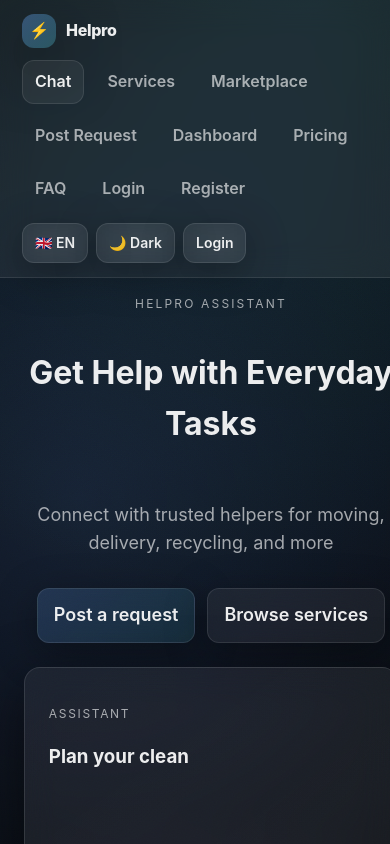
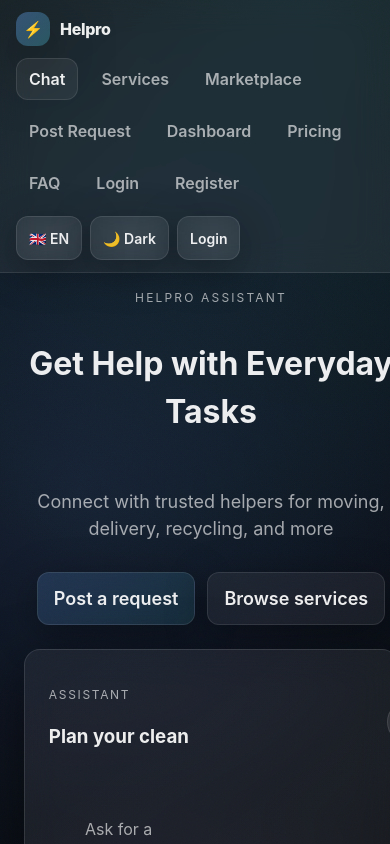
Before and after one commit to helpro-ai/helpro4, a React (Vite) app: page / in a window 390 px wide. Both pictures are taken after a click on the button "Skip". Shown: the top 844 px of the page. Built offline with nearby package versions, Linux system fonts and the light colour scheme.

Commit message:
feat(ui): mobile-first tokens, RTL, and sticky chat composer

```diff
--- a/src/App.tsx
+++ b/src/App.tsx
@@ -3,7 +3,7 @@ import { useState, useEffect } from 'react';
 import LanguageGate from './components/LanguageGate/LanguageGate';
 import Layout from './components/Layout/Layout';
 import { shouldShowLanguageGate } from './utils/storage';
-import { LanguageProvider } from './contexts/LanguageContext';
+import { LanguageProvider, useLanguage } from './contexts/LanguageContext';
 
 // Pages
 import Home from './pages/Home';
@@ -27,25 +27,19 @@ import { ProtectedRoute } from './components/ProtectedRoute';
 import RequestsNew from './pages/RequestsNew';
 import Services from './pages/Services';
 
-function App() {
-  const [showLanguageGate, setShowLanguageGate] = useState(true);
-  const [loading, setLoading] = useState(true);
+function AppContent({ showLanguageGate, setShowLanguageGate }: { showLanguageGate: boolean; setShowLanguageGate: (show: boolean) => void }) {
+  const { locale } = useLanguage();
 
   useEffect(() => {
-    const shouldShow = shouldShowLanguageGate();
-    setShowLanguageGate(shouldShow);
-    setLoading(false);
-  }, []);
+    // Set dir attribute on document element for RTL support
+    document.documentElement.setAttribute('dir', locale === 'fa' ? 'rtl' : 'ltr');
+  }, [locale]);
 
-  if (loading) {
-    return null;
+  if (showLanguageGate) {
+    return <LanguageGate onComplete={() => setShowLanguageGate(false)} />;
   }
 
   return (
-    <LanguageProvider>
-      {showLanguageGate ? (
-        <LanguageGate onComplete={() => setShowLanguageGate(false)} />
-      ) : (
     <HashRouter>
       <Layout>
         <Routes>
@@ -79,7 +73,26 @@ function App() {
         </Routes>
       </Layout>
     </HashRouter>
-      )}
+  );
+}
+
+function App() {
+  const [showLanguageGate, setShowLanguageGate] = useState(true);
+  const [loading, setLoading] = useState(true);
+
+  useEffect(() => {
+    const shouldShow = shouldShowLanguageGate();
+    setShowLanguageGate(shouldShow);
+    setLoading(false);
+  }, []);
+
+  if (loading) {
+    return null;
+  }
+
+  return (
+    <LanguageProvider>
+      <AppContent showLanguageGate={showLanguageGate} setShowLanguageGate={setShowLanguageGate} />
     </LanguageProvider>
   );
 }
--- a/src/components/ChatWidget/ChatWidget.css
+++ b/src/components/ChatWidget/ChatWidget.css
@@ -61,9 +61,17 @@
   border-radius: var(--radius);
   background: var(--glass);
   border: 1px solid var(--border);
-  max-width: 80%;
+  max-width: min(80%, 600px);
   line-height: 1.5;
   box-shadow: 0 10px 30px rgba(0, 0, 0, 0.35);
+  word-wrap: break-word;
+}
+
+@media (max-width: 768px) {
+  .chat__bubble {
+    max-width: 85%;
+    padding: var(--space-3) var(--space-3);
+  }
 }
 
 .chat__message--assistant .chat__bubble {
@@ -88,6 +96,22 @@
   gap: var(--space-2);
 }
 
+@media (max-width: 768px) {
+  .chat__composer {
+    position: sticky;
+    bottom: 0;
+    left: 0;
+    right: 0;
+    background: var(--bg);
+    padding: var(--space-3);
+    padding-bottom: calc(var(--space-3) + var(--safe-area-bottom));
+    margin: 0 calc(-1 * var(--container-padding));
+    border-top: 1px solid var(--border);
+    z-index: var(--z-composer);
+    backdrop-filter: blur(var(--blur));
+  }
+}
+
 .chat__input {
   display: flex;
   gap: 0.5rem;
@@ -97,10 +121,12 @@
 .chat__input input {
   flex: 1;
   padding: 12px 14px;
+  min-height: var(--min-touch-target);
   border: 1px solid var(--border);
   border-radius: var(--radius-sm);
   background: var(--glass);
   color: var(--text);
+  font-size: var(--text-base);
 }
 
 .chat__input-actions {
@@ -112,6 +138,13 @@
   display: flex;
   flex-wrap: wrap;
   gap: 8px;
+}
+
+.chat__quick .chip {
+  min-height: var(--min-touch-target);
+  display: inline-flex;
+  align-items: center;
+  padding: var(--space-2) var(--space-3);
 }
 
 .chat__footer-note {
--- a/src/components/Layout/Layout.css
+++ b/src/components/Layout/Layout.css
@@ -15,7 +15,13 @@
   display: flex;
   align-items: center;
   justify-content: space-between;
-  padding: 14px 22px;
+  padding: var(--space-3) var(--space-4);
+}
+
+@media (min-width: 768px) {
+  .layout__header {
+    padding: 14px 22px;
+  }
 }
 
 .layout__brand {
@@ -79,8 +85,10 @@
 
 .layout__footer {
   text-align: center;
-  padding: 18px;
+  padding: var(--space-4);
+  padding-bottom: calc(var(--space-4) + var(--safe-area-bottom));
   color: var(--muted);
+  font-size: var(--text-sm);
   border-top: 1px solid var(--border);
   background: var(--glass-bg);
   backdrop-filter: blur(var(--blur));
--- a/src/components/ui/ui.css
+++ b/src/components/ui/ui.css
@@ -2,8 +2,13 @@
   border: 1px solid var(--border);
   border-radius: var(--radius-sm);
   padding: 10px 14px;
+  min-height: var(--min-touch-target);
+  display: inline-flex;
+  align-items: center;
+  justify-content: center;
   cursor: pointer;
   font-weight: 600;
+  font-size: var(--text-base);
   color: var(--text);
   background: linear-gradient(135deg, rgba(106, 167, 255, 0.18), rgba(77, 208, 225, 0.12));
   box-shadow: 0 10px 40px rgba(0, 0, 0, 0.35);
@@ -72,6 +77,8 @@
 .input {
   width: 100%;
   padding: 12px 14px;
+  min-height: var(--min-touch-target);
+  font-size: var(--text-base);
   border-radius: var(--radius-sm);
   border: 1px solid var(--border);
   background: var(--glass);
@@ -90,7 +97,8 @@
   display: inline-flex;
   align-items: center;
   gap: 0.4rem;
-  padding: 6px 10px;
+  padding: var(--space-2) var(--space-3);
+  min-height: var(--min-touch-target);
   border-radius: var(--radius-full);
   background: var(--glass2);
   border: 1px solid var(--border);
@@ -110,8 +118,8 @@
   display: inline-flex;
   align-items: center;
   justify-content: center;
-  width: 42px;
-  height: 42px;
+  min-width: var(--min-touch-target);
+  min-height: var(--min-touch-target);
   border-radius: var(--radius-full);
   border: 1px solid var(--border);
   background: var(--glass2);
--- a/src/styles/globals.css
+++ b/src/styles/globals.css
@@ -16,9 +16,10 @@ html, body {
 body {
   min-height: 100vh;
   font-family: var(--font-sans);
+  font-size: var(--text-base);
   background: radial-gradient(circle at 20% 20%, rgba(106, 167, 255, 0.16), transparent 28%), radial-gradient(circle at 80% 0%, rgba(77, 208, 225, 0.14), transparent 25%), radial-gradient(circle at 50% 50%, rgba(167, 139, 250, 0.12), transparent 35%), var(--bg);
   color: var(--text);
-  line-height: 1.6;
+  line-height: 1.5;
   -webkit-font-smoothing: antialiased;
   position: relative;
   overflow-x: hidden;
@@ -73,3 +74,32 @@ button, input, textarea {
   background: rgba(106, 167, 255, 0.25);
   color: var(--text);
 }
+
+/* Container utility for consistent page width/padding */
+.container {
+  width: 100%;
+  max-width: 1200px;
+  margin-left: auto;
+  margin-right: auto;
+  padding-left: var(--container-padding);
+  padding-right: var(--container-padding);
+}
+
+/* RTL support for Persian */
+[dir="rtl"] {
+  direction: rtl;
+}
+
+[dir="rtl"] .layout__nav {
+  flex-direction: row-reverse;
+}
+
+[dir="rtl"] .chat__bubble--user {
+  margin-left: 0;
+  margin-right: auto;
+}
+
+[dir="rtl"] .chat__bubble--bot {
+  margin-right: 0;
+  margin-left: auto;
+}
--- a/src/styles/tokens.css
+++ b/src/styles/tokens.css
@@ -19,19 +19,32 @@
   --space-10: 40px;
   --space-12: 48px;
 
-  --font-sans: 'Inter', -apple-system, BlinkMacSystemFont, 'Segoe UI', Roboto, sans-serif;
-  --text-xs: 12px;
-  --text-sm: 14px;
-  --text-base: 16px;
-  --text-lg: 18px;
-  --text-xl: 20px;
-  --text-2xl: 24px;
-  --text-3xl: 32px;
+  --font-sans: 'Inter', -apple-system, BlinkMacSystemFont, 'Segoe UI', Roboto, 'Vazir', sans-serif;
+
+  /* Fluid typography */
+  --text-xs: clamp(11px, 0.9rem, 12px);
+  --text-sm: clamp(13px, 0.95rem, 14px);
+  --text-base: clamp(15px, 1rem, 16px);
+  --text-lg: clamp(16px, 1.125rem, 18px);
+  --text-xl: clamp(18px, 1.25rem, 20px);
+  --text-2xl: clamp(20px, 1.5rem, 24px);
+  --text-3xl: clamp(24px, 2rem, 32px);
 
   --transition-fast: 140ms ease;
   --transition-base: 220ms ease;
   --transition-slow: 320ms ease;
 
   --z-nav: 100;
+  --z-composer: 50;
   --z-modal: 1000;
+
+  /* Mobile-specific */
+  --container-padding: clamp(16px, 4vw, 32px);
+  --min-touch-target: 44px;
+
+  /* Safe area for iOS notch/home indicator */
+  --safe-area-top: env(safe-area-inset-top, 0px);
+  --safe-area-bottom: env(safe-area-inset-bottom, 0px);
+  --safe-area-left: env(safe-area-inset-left, 0px);
+  --safe-area-right: env(safe-area-inset-right, 0px);
 }
```
Lines whose indentation alone changed are shown as unchanged.
